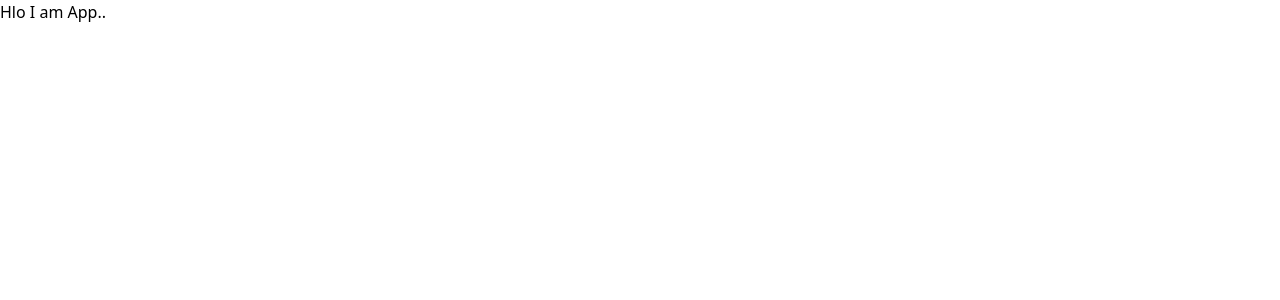
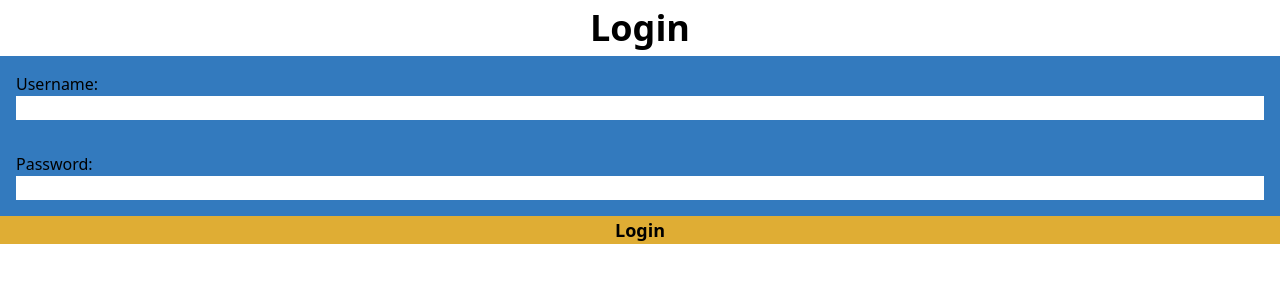
Before and after one commit to Ravi-Sinhmar/FrondEnd, a React (Create React App) app: page / in a window 1280 px wide. Shown: the top 300 px of the page. Built offline with nearby package versions, Linux system fonts and the light colour scheme.

Commit message:
added Login

```diff
--- a/src/App.jsx
+++ b/src/App.jsx
@@ -1,9 +1,10 @@
 import './App.css';
+import AccountSelection from './Pages/AccountSelection';
 
 function App() {
   return (
     <div className="App">
-    Hlo I am App..
+   <AccountSelection />
     </div>
   );
 }
--- /dev/null
+++ b/src/Pages/AccountSelection.jsx
@@ -0,0 +1,68 @@
+import React, { useState } from 'react';
+
+const Login = () => {
+  const [username, setUsername] = useState('');
+  const [password, setPassword] = useState('');
+  const [error, setError] = useState(null);
+  const [loading, setLoading] = useState(false);
+
+  const handleSubmit = async (e) => {
+    e.preventDefault();
+    setLoading(true);
+    setError(null);
+
+    try {
+      const response = await fetch('https://social-parser-sih.onrender.com/login', {
+        method: 'POST',
+        headers: {
+          'Content-Type': 'application/json',
+        },
+        body: JSON.stringify({ username, password }),
+      });
+
+      if (!response.ok) {
+        throw new Error('Login failed. Please check your credentials.');
+      }
+
+      const data = await response.json();
+      // Handle successful login (e.g., save token, redirect)
+      console.log('Login successful:', data);
+    } catch (err) {
+      setError(err.message);
+    } finally {
+      setLoading(false);
+    }
+  };
+
+  return (
+    <div>
+      <h2 className='flex justify-center items-center text-4xl font-bold py-2'>Login</h2>
+      <form onSubmit={handleSubmit}>
+        <div className='bg-blf p-4 flex flex-col'>
+          <label>Username:</label>
+          <input
+            type="text"
+            value={username}
+            onChange={(e) => setUsername(e.target.value)}
+            required
+          />
+        </div>
+        <div className='bg-blf p-4 flex flex-col'>
+          <label>Password:</label>
+          <input
+            type="password"
+            value={password}
+            onChange={(e) => setPassword(e.target.value)}
+            required
+          />
+        </div>
+        <button type="submit" disabled={loading} className='bg-blin flex w-full justify-center items-center text-lg font-bold'>
+          {loading ? 'Logging in...' : 'Login'}
+        </button>
+        {error && <p style={{ color: 'red' }}>{error}</p>}
+      </form>
+    </div>
+  );
+};
+
+export default Login;
--- a/src/index.css
+++ b/src/index.css
@@ -546,3 +546,74 @@ video {
 [hidden] {
   display: none;
 }
+
+.flex{
+  display: flex;
+}
+
+.w-full{
+  width: 100%;
+}
+
+.flex-col{
+  flex-direction: column;
+}
+
+.items-center{
+  align-items: center;
+}
+
+.justify-center{
+  justify-content: center;
+}
+
+.border-none{
+  border-style: none;
+}
+
+.bg-blb{
+  --tw-bg-opacity: 1;
+  background-color: rgb(228 228 228 / var(--tw-bg-opacity));
+}
+
+.bg-blf{
+  --tw-bg-opacity: 1;
+  background-color: rgb(51 122 190 / var(--tw-bg-opacity));
+}
+
+.bg-blin{
+  --tw-bg-opacity: 1;
+  background-color: rgb(223 173 52 / var(--tw-bg-opacity));
+}
+
+.p-2{
+  padding: 0.5rem;
+}
+
+.p-4{
+  padding: 1rem;
+}
+
+.py-2{
+  padding-top: 0.5rem;
+  padding-bottom: 0.5rem;
+}
+
+.text-4xl{
+  font-size: 2.25rem;
+  line-height: 2.5rem;
+}
+
+.text-lg{
+  font-size: 1.125rem;
+  line-height: 1.75rem;
+}
+
+.font-bold{
+  font-weight: 700;
+}
+
+.outline-none{
+  outline: 2px solid transparent;
+  outline-offset: 2px;
+}
--- a/src/index.jsx
+++ b/src/index.jsx
@@ -2,8 +2,6 @@ import React from 'react';
 import ReactDOM from 'react-dom/client';
 import './index.css';
 import App from './App';
-
-
 const root = ReactDOM.createRoot(document.getElementById('root'));
 root.render(
     <App />
```
Also changed, not shown: src/Pages/Choice.jsx (deleted, +0 -10 lines).
